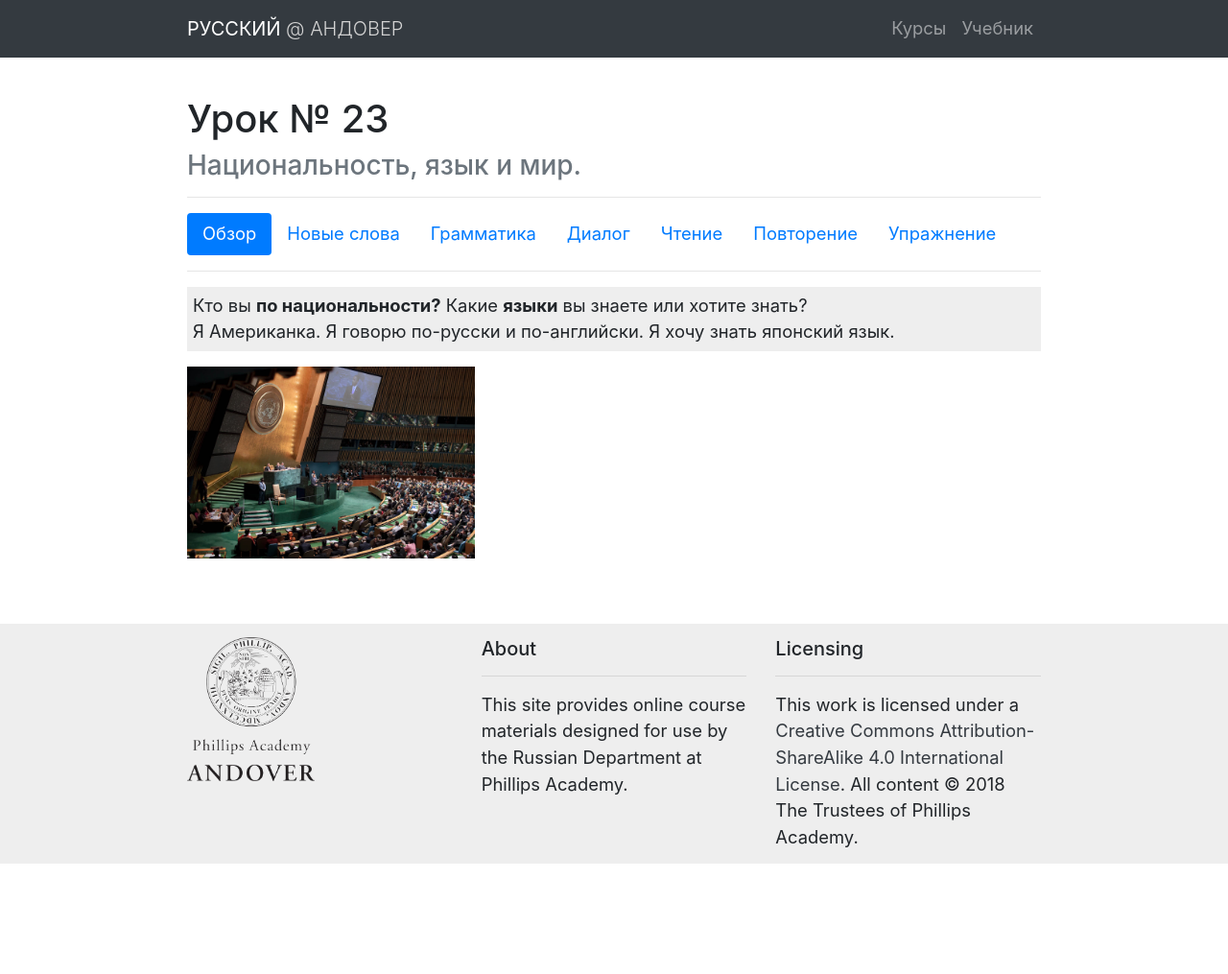
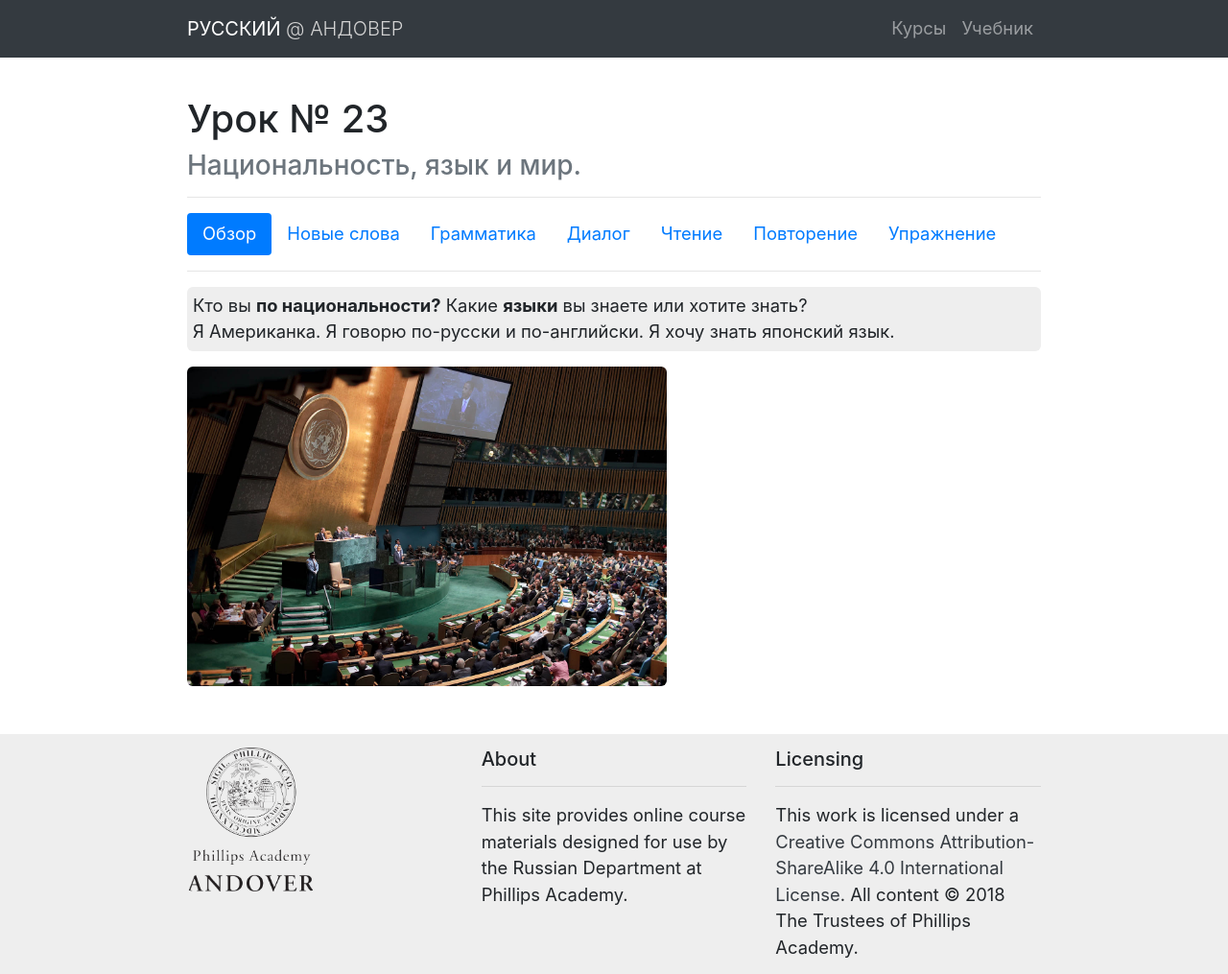
Before and after one commit to AndoverRussian/website, a Jekyll site: the page docs/lessons/23.html, which Jekyll copies as it is, in a window 1280 px wide. Shown: the whole page at 96% size. Built offline with Jekyll 4.4.1, drawn with Linux system fonts in a browser that asks for light colours; before the commit the page ends 900 px from its top, so only the background shows below that.

Commit message:
Improve css

```diff
--- a/assets/main.scss
+++ b/assets/main.scss
@@ -93,7 +93,8 @@
 }
 
 img {
-    max-width: 300px;
+    max-width: 500px;
+    border-radius: 6px;
 }
 
 .exercise img {
@@ -127,6 +128,8 @@
     p {
         margin-bottom: 0rem !important;
     }
+
+    border-radius: 6px;
 }
 
 body {
--- a/docs/assets/main.css
+++ b/docs/assets/main.css
@@ -62,7 +62,8 @@
   max-width: 920px !important; }
 
 img {
-  max-width: 300px; }
+  max-width: 500px;
+  border-radius: 6px; }
 
 .exercise img {
   margin: auto; }
@@ -82,7 +83,8 @@
 
 blockquote {
   background-color: #eee;
-  padding: 6px; }
+  padding: 6px;
+  border-radius: 6px; }
   blockquote p ul:not(:first-child) {
     margin-top: 1rem; }
   blockquote p {
--- a/docs/feed.xml
+++ b/docs/feed.xml
@@ -1 +1 @@
-<?xml version="1.0" encoding="utf-8"?><feed xmlns="http://www.w3.org/2005/Atom" ><generator uri="https://jekyllrb.com/" version="3.8.5">Jekyll</generator><link href="http://localhost:4000/feed.xml" rel="self" type="application/atom+xml" /><link href="http://localhost:4000/" rel="alternate" type="text/html" /><updated>2018-12-08T17:17:31-05:00</updated><id>http://localhost:4000/feed.xml</id><title type="html">Андовер</title><subtitle>This site is the online textbook for use by the Russian Department at Phillips Academy Andover.</subtitle></feed>
+<?xml version="1.0" encoding="utf-8"?><feed xmlns="http://www.w3.org/2005/Atom" ><generator uri="https://jekyllrb.com/" version="3.8.5">Jekyll</generator><link href="http://localhost:4000/feed.xml" rel="self" type="application/atom+xml" /><link href="http://localhost:4000/" rel="alternate" type="text/html" /><updated>2018-12-08T17:20:02-05:00</updated><id>http://localhost:4000/feed.xml</id><title type="html">Андовер</title><subtitle>This site is the online textbook for use by the Russian Department at Phillips Academy Andover.</subtitle></feed>
```
